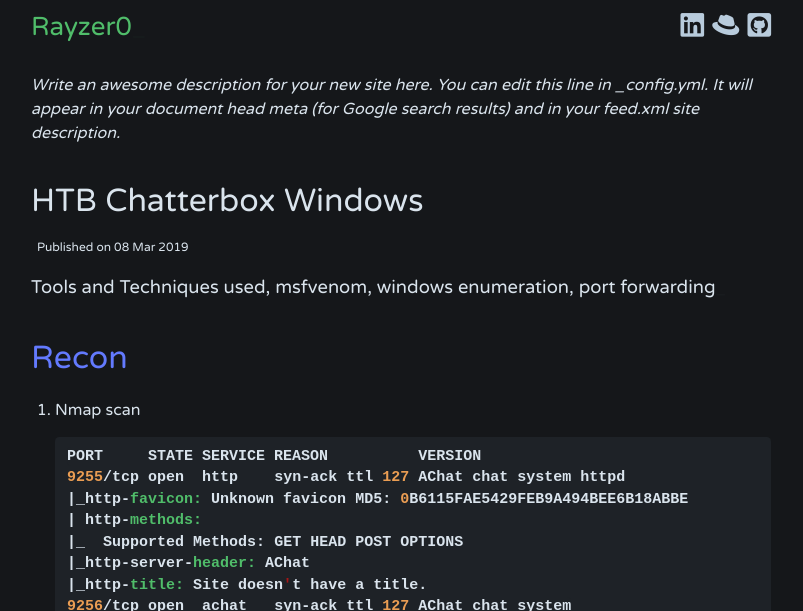
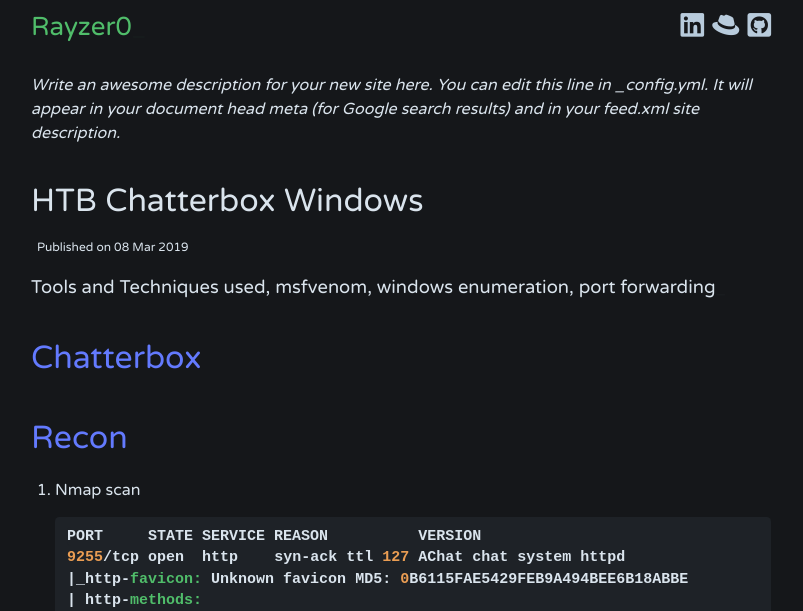
Before and after one commit to Rayferrufino/Rayferrufino.github.io, a Jekyll site: the page built from _posts/2019-03-08-HTBChatterbox.md, in a window 1280 px wide and 900 px high, cut to the strip 0-611 px from the top of the window. Shown: the whole strip, without its empty margins (239-1042 px from the left). Built offline with Jekyll 4.4.1, drawn with Linux system fonts in a browser that asks for light colours; comment, search, counter and statistics services are not loaded.

Commit message:
Update 2019-03-08-HTBChatterbox.md

````diff
--- a/_posts/2019-03-08-HTBChatterbox.md
+++ b/_posts/2019-03-08-HTBChatterbox.md
@@ -4,7 +4,7 @@
 description: Tools and Techniques used, msfvenom, windows enumeration, port forwarding
 tags: Windows, HTB, enumeration
 ---
-
+# Chatterbox
 # Recon
 1. Nmap scan
 ```ruby
````
